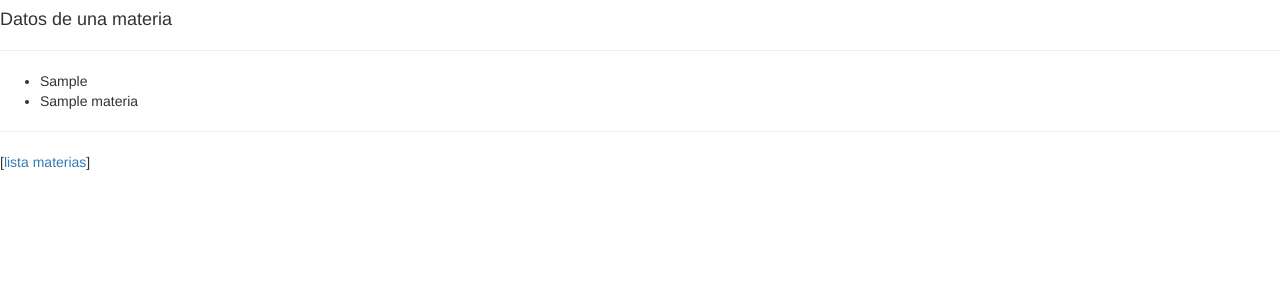
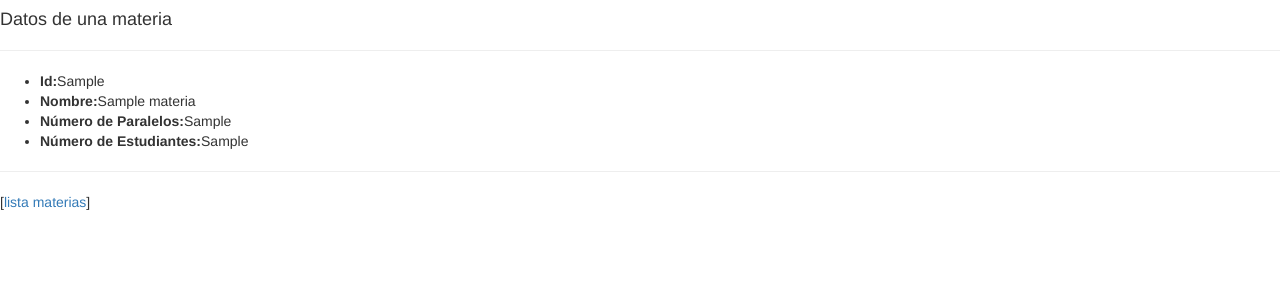
Before and after one commit to ximenaBe/academia-django, a Django app: template institucion/academico/templates/materia.html in a window 1280 px wide. Shown: the top 300 px of the page. Run offline with Django 3.2, Linux system fonts and the light colour scheme; the template is opened without the code that fills it: most values are stand-ins (such as "Sample title", 1, 10 or a date in 2020); some libraries are stand-ins or nearby versions.

Commit message:
agregando consultas

```diff
--- a/institucion/academico/models.py
+++ b/institucion/academico/models.py
@@ -50,6 +50,8 @@ class Paralelo(models.Model):
         managed = False
         db_table = 'paralelo'
 
+    def __unicode__(self):
+        return "%s - %s - %s" % (self.id_paralelo, self.nombre, self.la_periodo)
 
 class ParaleloEstudiante(models.Model):
     id_paralelo_estudiante = models.AutoField(primary_key=True)
--- a/institucion/academico/templates/materia.html
+++ b/institucion/academico/templates/materia.html
@@ -5,8 +5,10 @@
 
 <hr />
     <ul>
-        <li>{{materia.id_materia}}</li>
-        <li>{{materia.nombre}}</li>
+      <li><b>Id:</b>{{materia.id_materia}}</li>
+        <li><b>Nombre:</b>{{materia.nombre}}</li>
+        <li><b>Número de Paralelos:</b>{{numero_paralelos}}</li>
+        <li><b>Número de Estudiantes:</b>{{numero_estudiantes}}</li>
     </ul>
     <hr />
 
```
Also changed, not shown: institucion/academico/views.py (+7 -2 lines).
